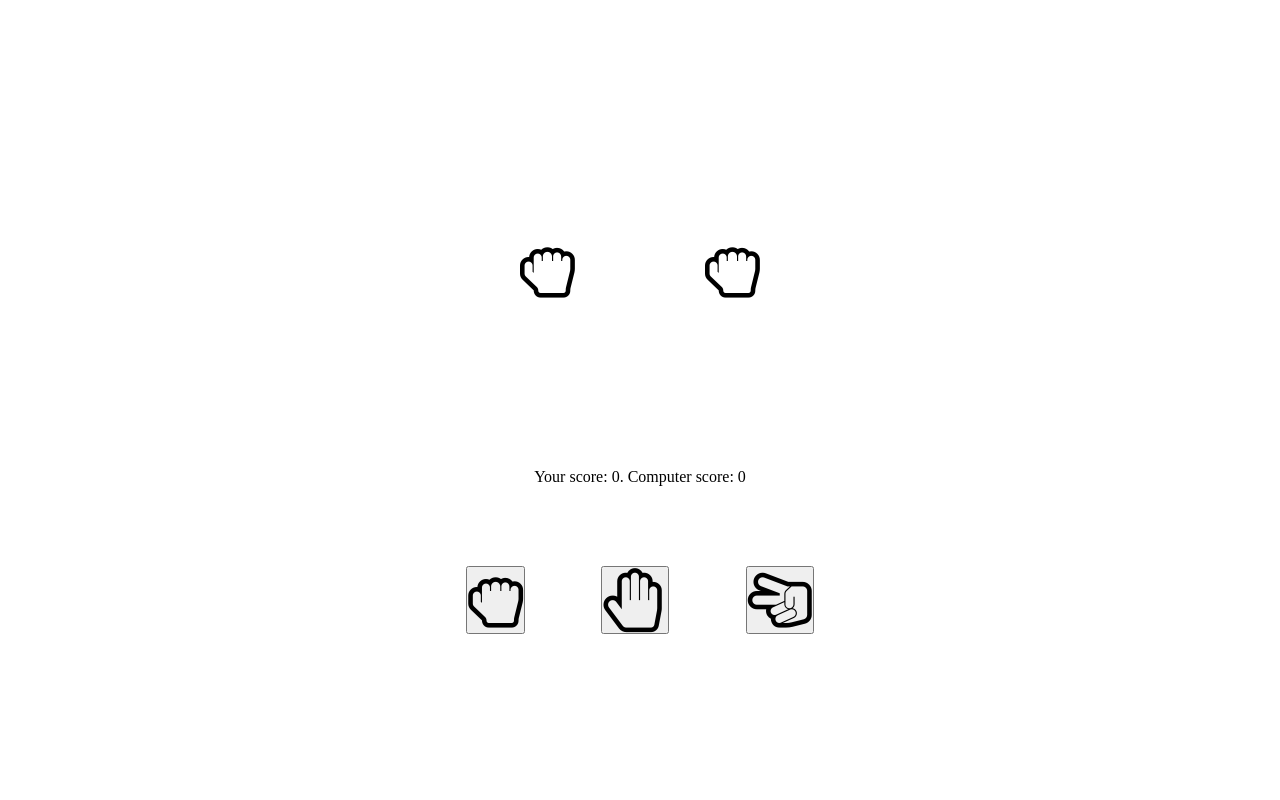
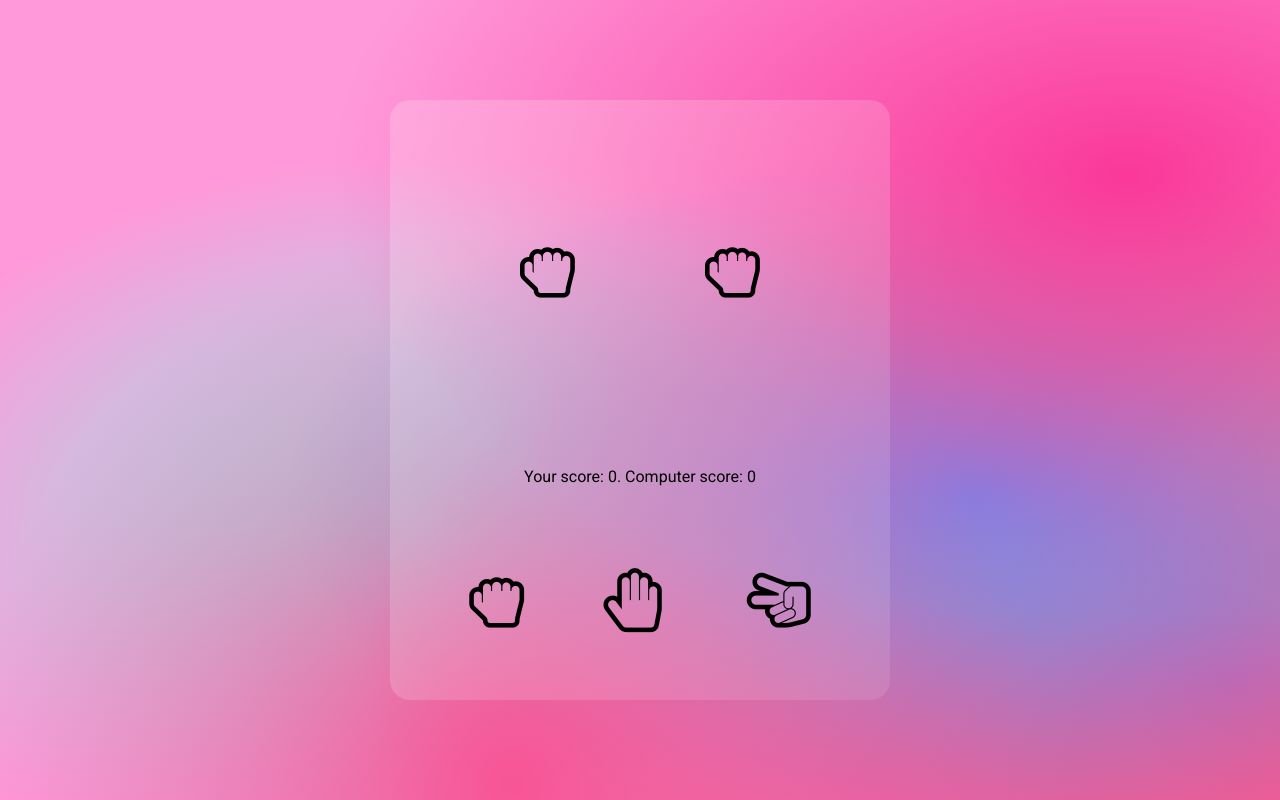
Before and after one commit to DawidGawronskiDev/odin-rock-paper-scissors, a plain HTML site: page index.html in a window 1280 px wide. Drawn offline with Linux system fonts and the light colour scheme.

Commit message:
Modify main.css

```diff
--- a/main.css
+++ b/main.css
@@ -1,3 +1,5 @@
+@import url("https://fonts.googleapis.com/css2?family=Roboto:ital,wght@0,300;0,400;0,500;0,700;0,900;1,100;1,300;1,400;1,500;1,700;1,900&display=swap");
+
 * {
   margin: 0;
   padding: 0;
@@ -8,11 +10,34 @@ body {
   height: 100vh;
   display: grid;
   place-content: center;
+
+  font-family: "Roboto", sans-serif;
+
+  background-color: #ff99da;
+  background-image: radial-gradient(
+      at 40% 98%,
+      hsla(336, 92%, 65%, 1) 0px,
+      transparent 50%
+    ),
+    radial-gradient(at 88% 22%, hsla(330, 95%, 60%, 1) 0px, transparent 50%),
+    radial-gradient(at 76% 62%, hsla(222, 86%, 68%, 1) 0px, transparent 50%),
+    radial-gradient(at 96% 85%, hsla(336, 82%, 63%, 1) 0px, transparent 50%),
+    radial-gradient(at 34% 67%, hsla(175, 77%, 75%, 1) 0px, transparent 50%),
+    radial-gradient(at 93% 59%, hsla(70, 80%, 74%, 1) 0px, transparent 50%),
+    radial-gradient(at 93% 76%, hsla(350, 79%, 60%, 1) 0px, transparent 50%);
 }
 
 .container-game {
   width: 500px;
   height: 600px;
+
+  border-radius: 20px;
+  background: linear-gradient(
+    to right bottom,
+    rgb(100% 100% 100% / 0.2) 20%,
+    rgb(100% 100% 100% / 0.1)
+  );
+  filter: blur(20%);
 }
 
 .container-game * {
@@ -39,5 +64,9 @@ body {
 }
 
 button {
+  border: none;
+  background-color: rgb(100% 100% 100% / 0);
   font-size: 64px;
+
+  cursor: pointer;
 }
```
